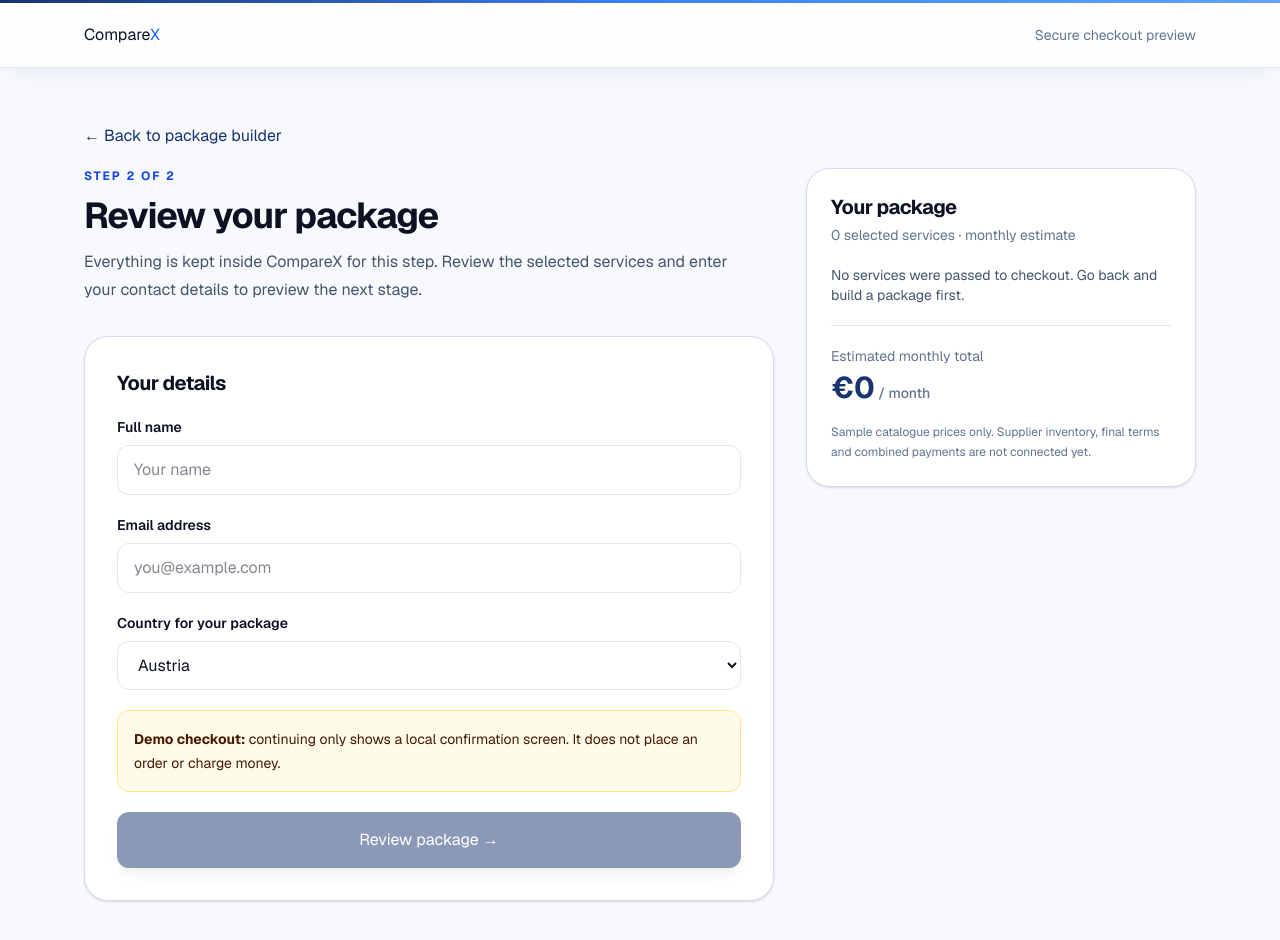
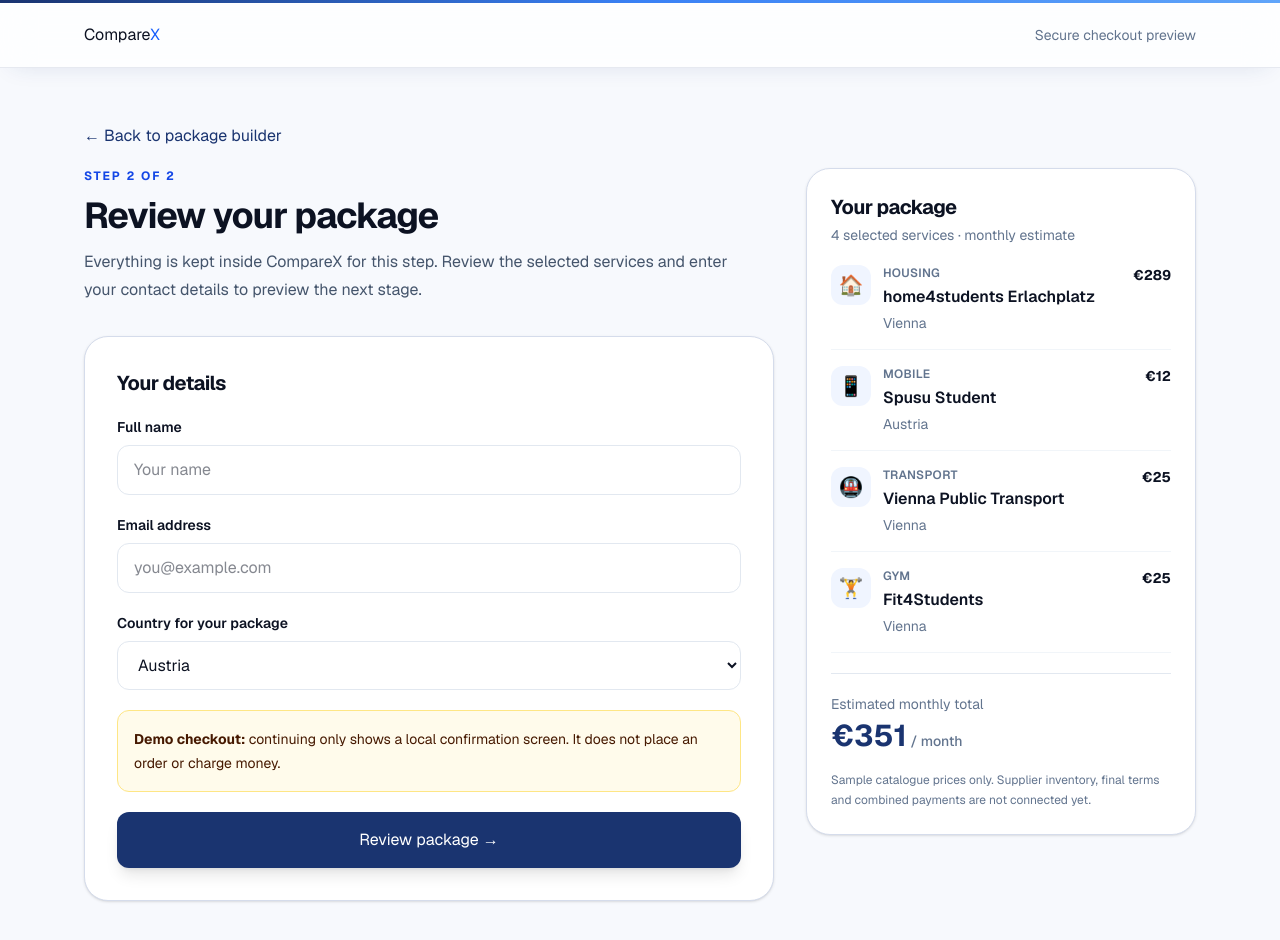
Before and after one commit to pietroconforti-blip/compareX, a Next.js app: page /checkout in a window 1280 px wide. Shown: the top 940 px of the page. Built offline with nearby package versions, Linux system fonts and the light colour scheme.

Commit message:
Make checkout preview work when opened directly

```diff
--- a/app/checkout/page.tsx
+++ b/app/checkout/page.tsx
@@ -7,7 +7,8 @@ import { offers, categoryLabels, categoryIcons, formatPrice } from "@/lib/home-d
 function CheckoutContent() {
   const params = useSearchParams();
   const router = useRouter();
-  const ids = (params.get("ids") ?? "").split(",").map(Number).filter(Number.isFinite);
+  const idsParam = params.get("ids");
+  const ids = (idsParam ? idsParam.split(",").map(Number).filter(Number.isFinite) : [1, 10, 13, 15]);
   const selected = useMemo(() => offers.filter((o) => ids.includes(o.id)), [params]);
   const total = selected.reduce((sum, offer) => sum + offer.price, 0);
   const [fullName, setFullName] = useState("");
@@ -78,7 +79,7 @@ function CheckoutContent() {
                   <span className="shrink-0 text-sm font-bold">{formatPrice(o.price)}</span>
                 </div>
               ))}
-              {selected.length === 0 && <p className="text-sm text-slate-600">No services were passed to checkout. Go back and build a package first.</p>}
+              {selected.length === 0 && <p className="text-sm text-slate-600">Showing a sample package. Go back to the builder to customise your own services.</p>}
             </div>
             <div className="mt-5 border-t border-slate-200 pt-5">
               <p className="text-sm text-slate-500">Estimated monthly total</p>
```
